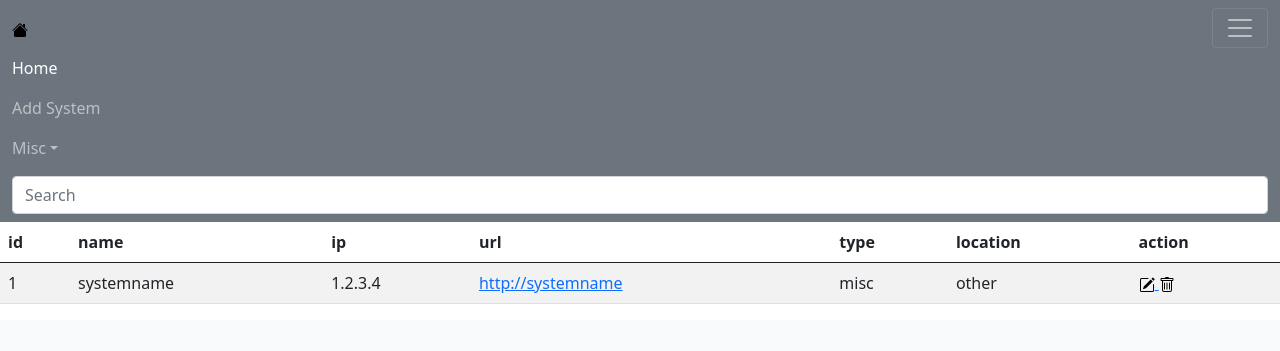
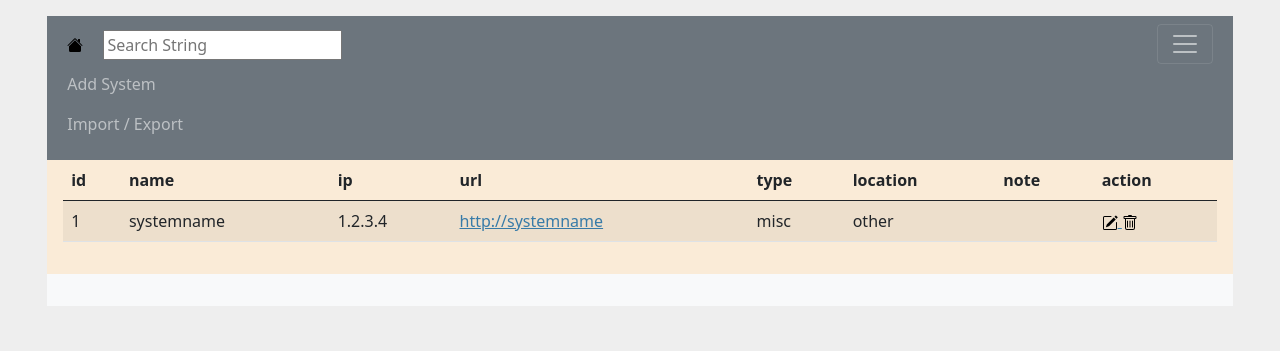
Before and after one commit to jcarter62/itsys, a Flask app: page / in a window 1280 px wide, after a click that opens the changed part. Shown: the top 351 px of the page. Run offline with Flask 2, Linux system fonts and the light colour scheme; data comes from the database, SQL or seed files in the repository; some libraries are stand-ins or nearby versions.

Commit message:
Implemented search component

```diff
--- a/app.py
+++ b/app.py
@@ -2,7 +2,6 @@ from flask import Flask, render_template, request, redirect, make_response, send
 from db import DB
 from flask_bootstrap import Bootstrap
 import csv
-import io
 import os
 from importcsv import ImportCSV
 
@@ -51,9 +50,10 @@ def route_save_system_post():
     sys_url = request.form['sys_url']
     sys_type = request.form['sys_type']
     sys_location = request.form['sys_location']
+    sys_note = request.form['sys_note']
 
     data = DB()
-    data.save_one_system(sys_id, sys_name, sys_ip, sys_url, sys_type, sys_location)
+    data.save_one_system(sys_id, sys_name, sys_ip, sys_url, sys_type, sys_location, sys_note)
     url = '/edit/{}'.format(sys_id)
     return redirect(url)
 
@@ -85,9 +85,9 @@ def route_export():
 
     with open('/temp/systems.csv', 'w', newline='') as csvfile:
         csvwriter = csv.writer(csvfile, delimiter=',', quotechar='"')
-        csvwriter.writerow(['name', 'ip', 'url', 'systype', 'location'])
+        csvwriter.writerow(['name', 'ip', 'url', 'systype', 'location', 'note'])
         for row in all_data:
-            csvwriter.writerow([row['name'], row['ip'], row['url'], row['systype'], row['location']])
+            csvwriter.writerow([row['name'], row['ip'], row['url'], row['systype'], row['location'], row['note']])
 
     return send_file('/temp/systems.csv')
 
--- a/db/db.py
+++ b/db/db.py
@@ -54,7 +54,8 @@ class DB:
                         ip text,
                         url text,
                         systype text,
-                        location text
+                        location text,
+                        note text
                     ); """
             c.execute(cmd)
         except Error as e:
@@ -92,12 +93,12 @@ class DB:
             print(e)
         return
 
-    def insert_system(self, id, name, ip, url, systype, location):
+    def insert_system(self, id, name, ip, url, systype, location, note=''):
         try:
-            cmd = 'insert into systems (id, name, ip, url, systype, location) values ' \
-                  '( ?, ?, ?, ?, ?, ?);'
+            cmd = 'insert into systems (id, name, ip, url, systype, location, note) values ' \
+                  '( ?, ?, ?, ?, ?, ?, ?);'
             c = self._conn.cursor()
-            c.execute(cmd, (id, name, ip, url, systype, location))
+            c.execute(cmd, (id, name, ip, url, systype, location, note))
             self._commit()
 
         except Error as e:
@@ -107,7 +108,7 @@ class DB:
     def load_systems(self) -> []:
         systems = []
         try:
-            cmd = 'select id, name, ip, url, systype, location from systems;'
+            cmd = 'select id, name, ip, url, systype, location, note from systems;'
             c = self._conn.cursor()
             c = c.execute(cmd)
             rows = c.fetchall()
@@ -119,7 +120,8 @@ class DB:
                     "ip": row[2],
                     "url": row[3],
                     "systype": row[4],
-                    "location": row[5]
+                    "location": row[5],
+                    "note": row[6]
                 }
                 systems.append(one)
 
@@ -130,7 +132,7 @@ class DB:
     def load_one_system(self, sys_id) -> {}:
         system = {}
         try:
-            cmd = 'select id, name, ip, url, systype, location from systems where id = ?;'
+            cmd = 'select id, name, ip, url, systype, location, note from systems where id = ?;'
             c = self._conn.cursor()
             c = c.execute(cmd, [sys_id])
             row = c.fetchone()
@@ -141,7 +143,8 @@ class DB:
                 "ip": row[2],
                 "url": row[3],
                 "systype": row[4],
-                "location": row[5]
+                "location": row[5],
+                "note": row[6]
             }
 
         except Error as e:
@@ -149,11 +152,11 @@ class DB:
 
         return system
 
-    def save_one_system(self, sys_id, sys_name, sys_ip, sys_url, sys_type, sys_location):
+    def save_one_system(self, sys_id, sys_name, sys_ip, sys_url, sys_type, sys_location, sys_note):
         try:
-            cmd = 'update systems set id = ?, name = ?, ip = ?, url = ?, systype = ?, location = ? where id = ?;'
+            cmd = 'update systems set id = ?, name = ?, ip = ?, url = ?, systype = ?, location = ?, note = ? where id = ?;'
             c = self._conn.cursor()
-            c.execute(cmd, (sys_id, sys_name, sys_ip, sys_url, sys_type, sys_location, sys_id))
+            c.execute(cmd, (sys_id, sys_name, sys_ip, sys_url, sys_type, sys_location, sys_note, sys_id))
             self._commit()
 
         except Error as e:
@@ -208,7 +211,7 @@ class DB:
             print(e)
 
         # Iterate data
-        insert_cmd = 'insert into systems (id, name, ip, url, systype, location ) values (?, ?, ?, ?, ?, ?);'
+        insert_cmd = 'insert into systems (id, name, ip, url, systype, location, note ) values (?, ?, ?, ?, ?, ?, ?);'
         new_id = max_id
         for row in data:
             new_id = new_id + 1
@@ -217,7 +220,8 @@ class DB:
             p_url = row['url']
             p_systype = row['systype']
             p_location = row['location']
-            c.execute(insert_cmd, (new_id, p_name, p_ip, p_url, p_systype, p_location))
+            p_note = row['note']
+            c.execute(insert_cmd, (new_id, p_name, p_ip, p_url, p_systype, p_location, p_note))
 
 
         self._commit()
--- a/importcsv/importCSV.py
+++ b/importcsv/importCSV.py
@@ -8,7 +8,7 @@ class ImportCSV:
         self.data = []
 
     def parseCSV(self, filePath):
-        col_names = ['name', 'ip', 'url', 'systype', 'location']
+        col_names = ['name', 'ip', 'url', 'systype', 'location', 'note']
         csvData = pd.read_csv(filePath, names=col_names, header=0)
         for i, row in csvData.iterrows():
             self.data.append(row)
--- /dev/null
+++ b/static/js/sysfilter.js
@@ -0,0 +1,36 @@
+
+// Loop through table rows
+// https://stackoverflow.com/a/3065389
+
+function applyfilter() {
+    // lookup the filter string
+    let e = document.getElementById('filtervalue');
+    let filter = e.value.toLowerCase();
+    console.log('Filter = ' + filter);
+
+    let hide_class = 'hiderow';
+    let show_class = 'showrow';
+    // if filter string is empty, then show all rows
+    let table = document.getElementById("system_table");
+    let row_elem;
+    for (let i = 0, row; row = table.rows[i]; i++) {
+        let showrow = false;
+        let rowid = row.id;
+        for (var j = 0, col; col = row.cells[j]; j++) {
+            var txt = col.textContent.toLowerCase();
+            if (txt.includes(filter)) {
+                showrow = true;
+            }
+        }
+        if (rowid > '') {
+            // rowid must be not be an empty string in order
+            // to have a row of data.
+            row_elem = document.getElementById(rowid);
+            if (showrow) {
+                row_elem.setAttribute('class', show_class);
+            } else {
+                row_elem.setAttribute('class', hide_class);
+            }
+        }
+    }
+}
--- a/static/style.css
+++ b/static/style.css
@@ -1,9 +1,9 @@
 html { font-family: sans-serif; background: #eee; padding: 1rem; }
-body { max-width: 960px; margin: 0 auto; background: white; }
+body { max-width: 95%; margin: 0 auto; background: antiquewhite; }
 h1 { font-family: serif; color: #377ba8; margin: 1rem 0; }
 a { color: #377ba8; }
 hr { border: none; border-top: 1px solid lightgray; }
-nav { background: lightgray; display: flex; align-items: center; padding: 0 0.5rem; }
+nav { background: lightblue; display: flex; align-items: center; padding: 0 0.5rem; }
 nav h1 { flex: auto; margin: 0; }
 nav h1 a { text-decoration: none; padding: 0.25rem 0.5rem; }
 nav ul  { display: flex; list-style: none; margin: 0; padding: 0; }
@@ -25,3 +25,5 @@ nav ul li a, nav ul li span, header .action { display: block; padding: 0.5rem; }
 input.danger { color: #cc2f2e; }
 input[type=submit] { align-self: start; min-width: 10em; }
 .white_bkg { fill: white }
+.showrow { }
+.hiderow { display: none }
--- a/templates/Systems.html
+++ b/templates/Systems.html
@@ -3,7 +3,7 @@
 {% endblock %}
 
 {% block content %}
-    <table class="table table-hover table-striped">
+    <table class="table table-hover table-striped" id="system_table">
     <thead>
     <tr>
         <th>id</th>
@@ -12,18 +12,20 @@
         <th>url</th>
         <th>type</th>
         <th>location</th>
+        <th>note</th>
         <th>action</th>
     </tr>
     </thead>
         <tbody>
         {% for s in context.systems %}
-        <tr>
+        <tr id="row{{ s["id"] }}">
             <td>{{ s["id"] }}</td>
             <td>{{ s["name"] }}</td>
             <td>{{ s["ip"] }}</td>
             <td><a href="{{ s['url'] }}" target="_blank">{{ s["url"] }}</a></td>
             <td>{{ s["systype"] }}</td>
             <td>{{ s["location"] }}</td>
+            <td>{{ s["note"] }}</td>
             <td>
                 <a href="/edit/{{ s["id"] }}">
                     <img src="{{ url_for('static', filename='/icons/pencil-square.svg')}}" alt="edit"/>
--- a/templates/base.html
+++ b/templates/base.html
@@ -5,40 +5,33 @@
     <meta name="viewport" content="width=device-width, initial-scale=1">
     <link rel="shortcut icon" href="{{ url_for('static', filename='favicon.ico') }}" >
     <link href="https://cdn.jsdelivr.net/npm/bootstrap@5.1.0/dist/css/bootstrap.min.css" rel="stylesheet" integrity="sha384-KyZXEAg3QhqLMpG8r+8fhAXLRk2vvoC2f3B09zVXn8CA5QIVfZOJ3BCsw2P0p/We" crossorigin="anonymous">
+    <link href="{{ url_for('static', filename='style.css') }}" rel="stylesheet">
     <title>{{ context.title }}</title>
 </head>
 <body>
 <main>
     <nav class="navbar navbar-dark bg-secondary" aria-label="First navbar example">
     <div class="container-fluid">
-      <a class="navbar-brand" href="/"><img src="{{ url_for('static', filename='/icons/house-fill.svg')}}" alt="Home"></a>
+        <span>
+            <a class="navbar-brand" href="/"><img src="{{ url_for('static', filename='/icons/house-fill.svg')}}" alt="Home"></a>
+            <input type="text" id="filtervalue" onkeyup="applyfilter()" placeholder="Search String" >
+        </span>
       <button class="navbar-toggler" type="button" data-bs-toggle="collapse" data-bs-target="#navbarsExample01" aria-controls="navbarsExample01" aria-expanded="false" aria-label="Toggle navigation">
         <span class="navbar-toggler-icon"></span>
       </button>
 
       <div class="collapse navbar-collapse" id="navbarsExample01">
         <ul class="navbar-nav me-auto mb-2">
-          <li class="nav-item">
-            <a class="nav-link active" aria-current="page" href="/">Home</a>
-          </li>
+{#          <li class="nav-item">#}
+{#            <a class="nav-link active" aria-current="page" href="/">Home</a>#}
+{#          </li>#}
           <li class="nav-item">
             <a class="nav-link" href="/add">Add System</a>
           </li>
-{#          <li class="nav-item">#}
-{#            <a class="nav-link disabled" href="#" tabindex="-1" aria-disabled="true">Disabled</a>#}
-{#          </li>#}
-          <li class="nav-item dropdown">
-            <a class="nav-link dropdown-toggle" href="#" id="dropdown01" data-bs-toggle="dropdown" aria-expanded="false">Misc</a>
-            <ul class="dropdown-menu" aria-labelledby="dropdown01">
-              <li><a class="dropdown-item" href="/maintenance">Maintenance</a></li>
-{#              <li><a class="dropdown-item" href="#">Another action</a></li>#}
-{#              <li><a class="dropdown-item" href="#">Something else here</a></li>#}
-            </ul>
-          </li>
+            <li>
+                <a class="nav-link" href="/maintenance">Import / Export</a>
+            </li>
         </ul>
-        <form>
-          <input class="form-control" type="text" placeholder="Search" aria-label="Search">
-        </form>
       </div>
     </div>
   </nav>
@@ -47,10 +40,8 @@
   {% block content %}{% endblock %}
 </section>
 <footer class="footer mt-auto py-3 bg-light">
-{#  <div class="container">#}
-{#    <span class="text-muted"><a href="/export">Export</a></span>#}
-{#  </div>#}
 </footer>
 </body>
 <script src="https://cdn.jsdelivr.net/npm/bootstrap@5.1.0/dist/js/bootstrap.bundle.min.js" integrity="sha384-U1DAWAznBHeqEIlVSCgzq+c9gqGAJn5c/t99JyeKa9xxaYpSvHU5awsuZVVFIhvj" crossorigin="anonymous"></script>
+<script type="text/javascript" src="{{ url_for('static', filename='js/sysfilter.js') }}"></script>
 </html>
```
Also changed, not shown: templates/delete-confirm.html (+34 -7 lines), templates/edit.html (+31 -7 lines).
